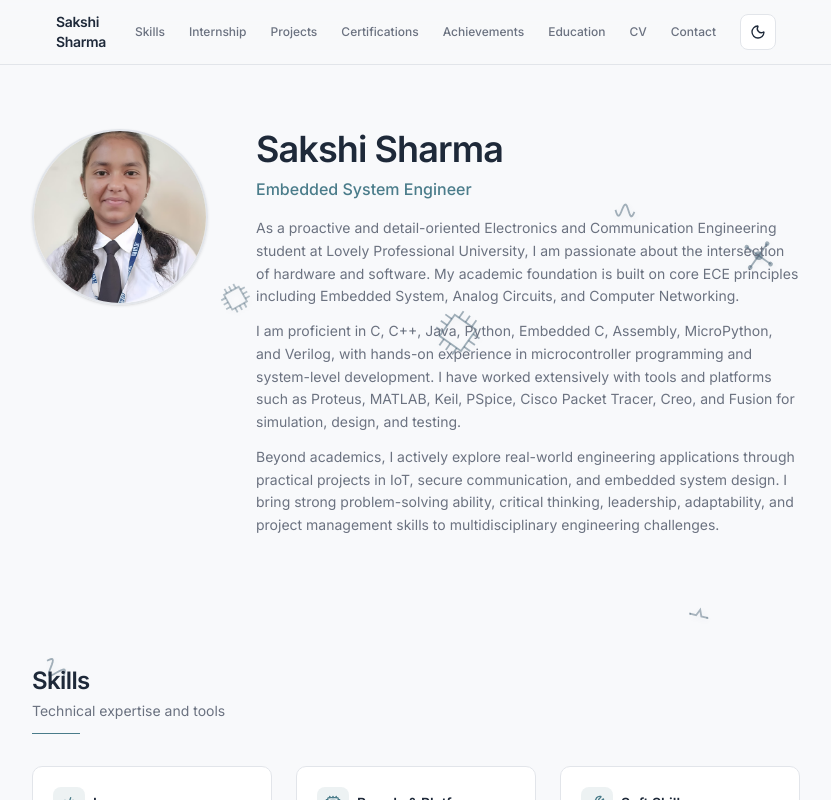
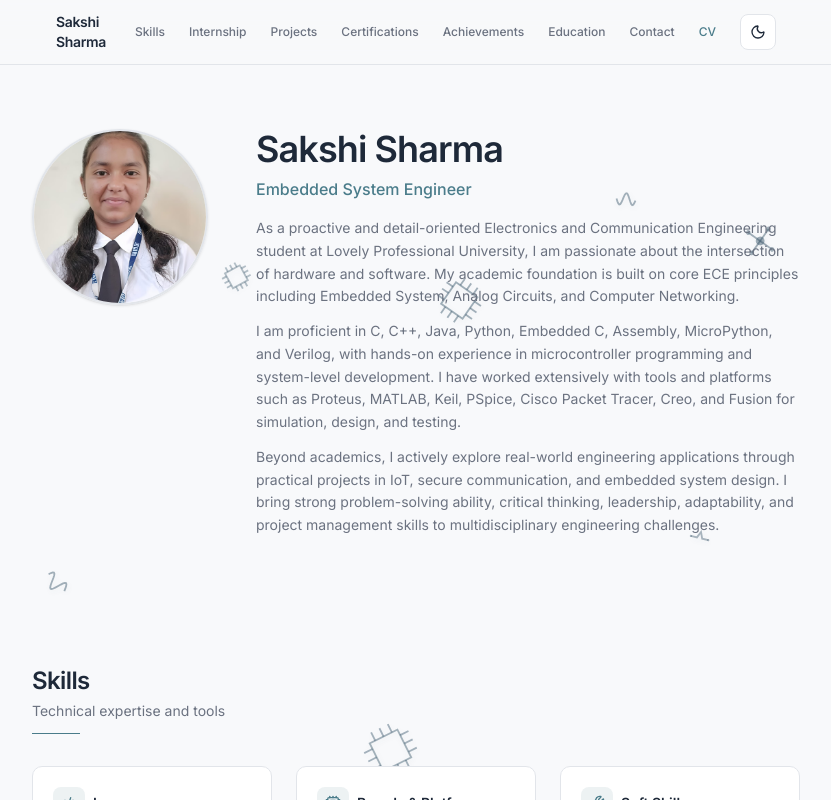
Before and after one commit to saksh1511/v0-embedded-engineer-portfolio, a Next.js app: page / in a window 1280 px wide. Shown: the top 800 px of the page, without its empty margins (224-1055 px from the left). Built offline with nearby package versions, Linux system fonts and the light colour scheme.

Commit message:
feat: remove CVSection and add CV download link in NavHeader
Co-authored-by: saksh1511 <221156572+saksh1511@users.noreply.github.com>

```diff
--- a/app/page.tsx
+++ b/app/page.tsx
@@ -6,7 +6,6 @@ import { ProjectsSection } from "@/components/portfolio/projects-section"
 import { CertificationsSection } from "@/components/portfolio/certifications-section"
 import { AchievementsSection } from "@/components/portfolio/achievements-section"
 import { EducationSection } from "@/components/portfolio/education-section"
-import { CVSection } from "@/components/portfolio/cv-section"
 import { ContactSection } from "@/components/portfolio/contact-section"
 import { Footer } from "@/components/portfolio/footer"
 import { FloatingBackground } from "@/components/portfolio/floating-background"
@@ -25,7 +24,6 @@ export default function Home() {
           <CertificationsSection />
           <AchievementsSection />
           <EducationSection />
-          <CVSection />
           <ContactSection />
         </main>
         <Footer />
--- a/components/portfolio/nav-header.tsx
+++ b/components/portfolio/nav-header.tsx
@@ -11,9 +11,10 @@ const navLinks = [
   { label: "Certifications", href: "#certifications" },
   { label: "Achievements", href: "#achievements" },
   { label: "Education", href: "#education" },
-  { label: "CV", href: "#cv" },
   { label: "Contact", href: "#contact" },
 ]
+
+const CV_URL = "/documents/SakshiSharmaCV.pdf"
 
 export function NavHeader() {
   const [mobileOpen, setMobileOpen] = useState(false)
@@ -39,6 +40,13 @@ export function NavHeader() {
               {link.label}
             </a>
           ))}
+          <a
+            href={CV_URL}
+            download="SakshiSharmaCV.pdf"
+            className="text-xs font-medium text-primary transition-colors hover:text-primary/80"
+          >
+            CV
+          </a>
           <ThemeToggle />
         </div>
 
@@ -73,6 +81,14 @@ export function NavHeader() {
                 {link.label}
               </a>
             ))}
+            <a
+              href={CV_URL}
+              download="SakshiSharmaCV.pdf"
+              onClick={() => setMobileOpen(false)}
+              className="text-sm font-medium text-primary transition-colors hover:text-primary/80"
+            >
+              CV
+            </a>
           </div>
         </div>
       )}
```
